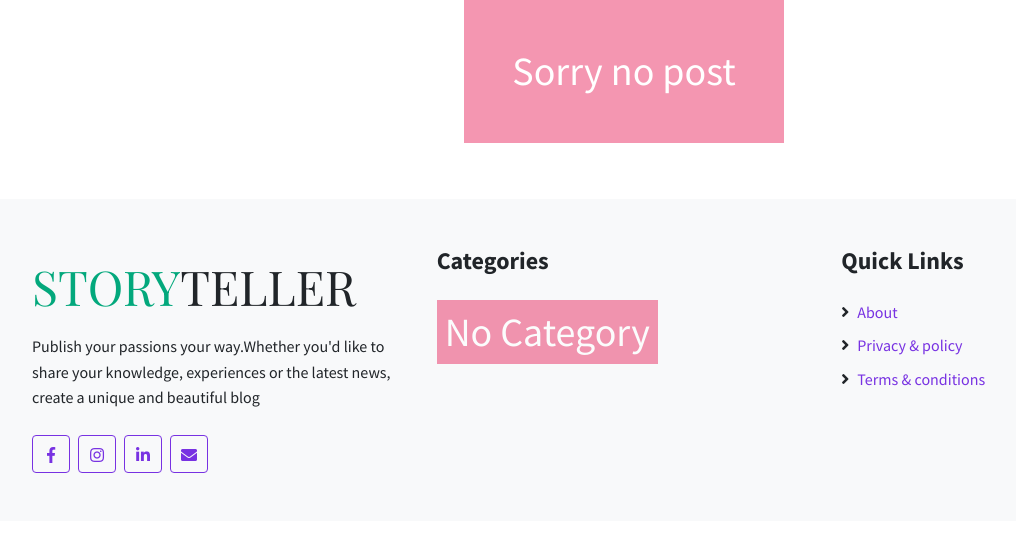
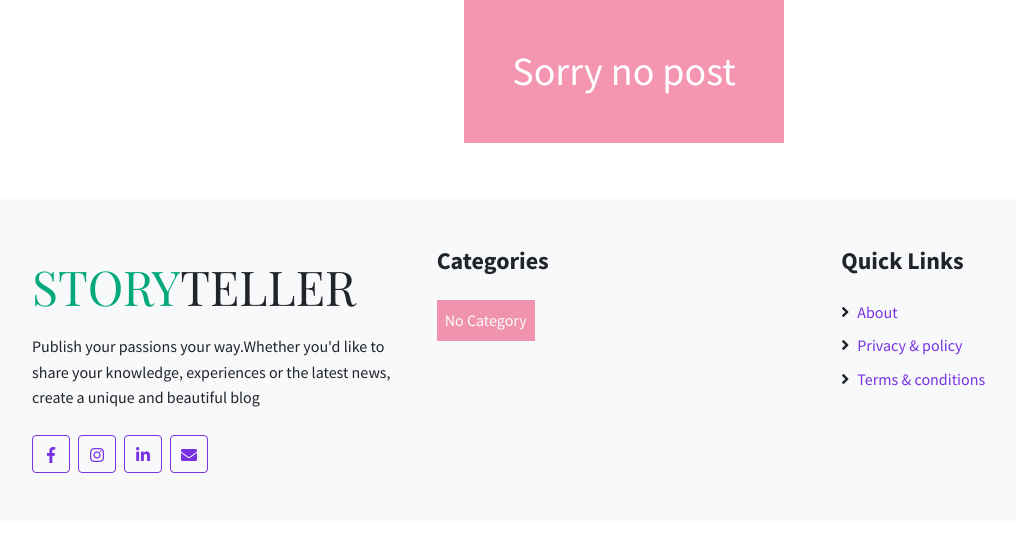
Before and after one commit to PiyushThaware07/Story-Teller-Blog, a Django app: page / in a window 1280 px wide. Shown: the part 601-1160 px from the top of the page, without its empty margins (16-1032 px from the left). Run offline with Django 4.2, Linux system fonts and the light colour scheme; data that the repository does not hold is empty; some libraries are stand-ins or nearby versions.

Commit message:
Version 4 : Category Fix

```diff
--- a/Apps/templates/Home.html
+++ b/Apps/templates/Home.html
@@ -405,7 +405,7 @@ NAVBAR
 					<a href="/category/{{category.Category_id}}"
 						class="btn btn-sm btn-outline-secondary m-1">{{category.name}}</a>
 					{% empty %}
-					<h1 class="placeholder  bg-danger text-white p-2">No Category</h1>
+					<p class="placeholder  bg-danger text-white p-2">No Category</p>
 					{% endfor %}
 
 				</div>
```
